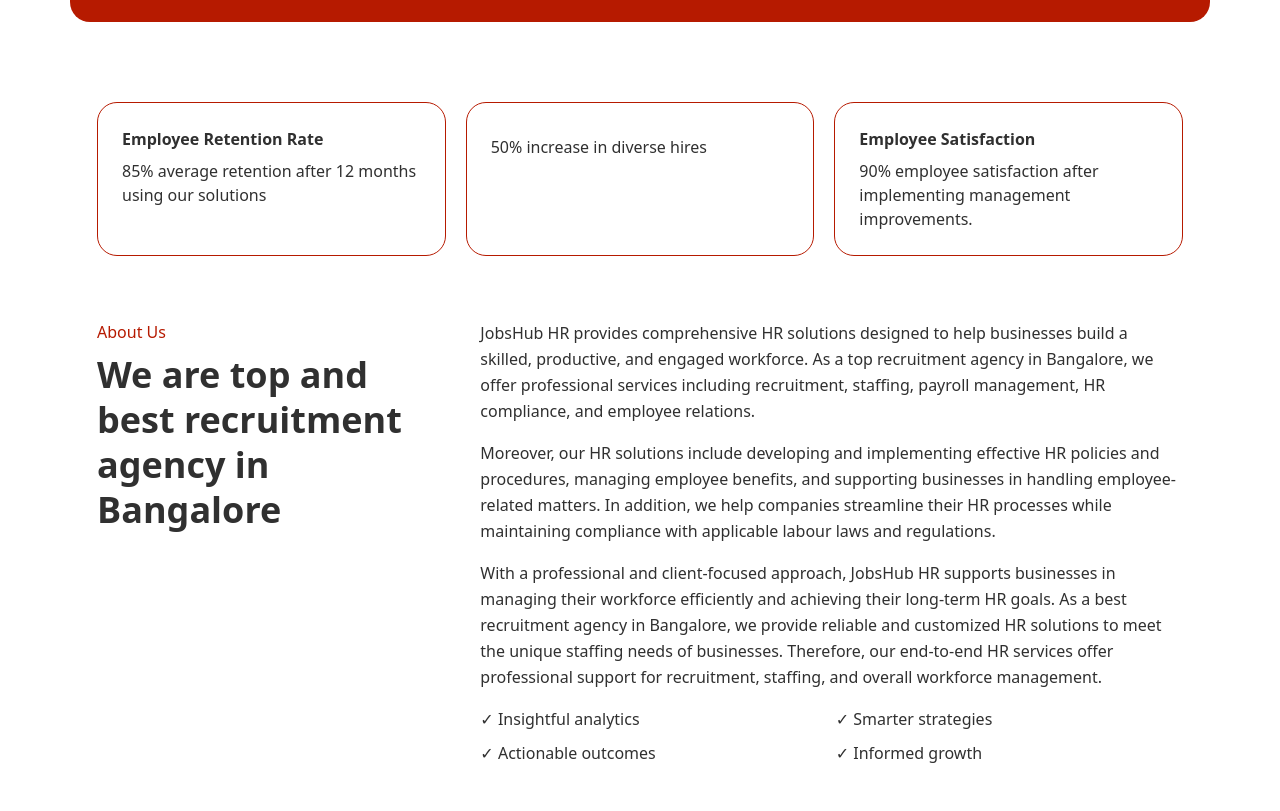
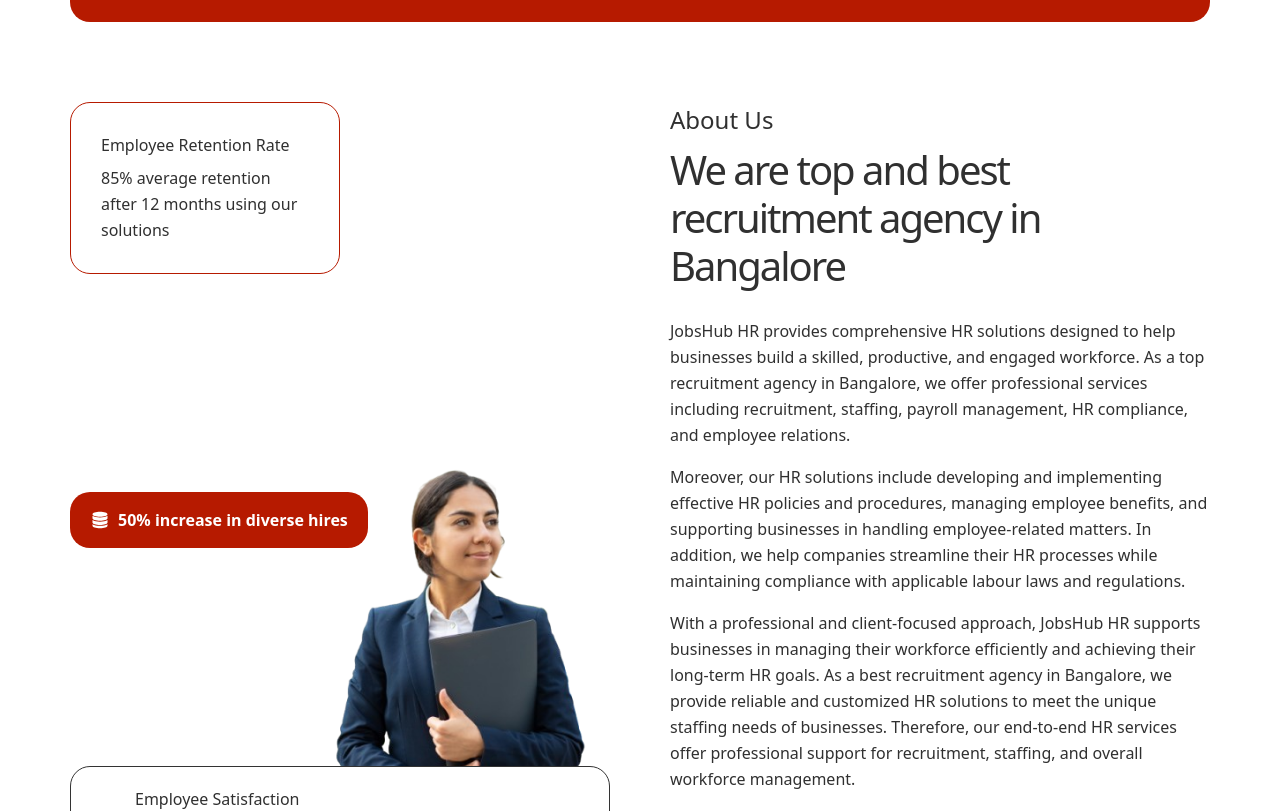
Before and after one commit to Yashwanth1228/JobsHub-HR, a Next.js app: page / in a window 1280 px wide. Shown: the part 1109-1920 px from the top of the page. Built offline with nearby package versions, Linux system fonts and the light colour scheme.

Commit message:
About Us section UI changes done

```diff
--- a/src/components/home/HomeSections.js
+++ b/src/components/home/HomeSections.js
@@ -27,17 +27,20 @@ export default function HomeSections() {
       </section>
 
       <section aria-labelledby="about-heading" className="py-16 text-[#303030] md:py-20">
-        <div className={wrap}>
-          <div className="grid gap-5 md:grid-cols-3">
-            {[['Employee Retention Rate', '85% average retention after 12 months using our solutions'], ['', '50% increase in diverse hires'], ['Employee Satisfaction', '90% employee satisfaction after implementing management improvements.']].map(([title, text]) => <div key={text} className="rounded-[20px] border border-[#b61a00] p-6">{title && <h3 className="font-semibold">{title}</h3>}<p className="mt-2">{text}</p></div>)}
+        <div className="mx-auto grid max-w-[1140px] gap-10 px-6 lg:grid-cols-2 lg:gap-[60px] lg:px-0">
+          <div className="relative mx-auto flex min-h-[440px] w-full max-w-[540px] flex-col justify-between overflow-hidden sm:min-h-[500px]">
+            <Image src={img("happy-businesswoman-holding-folder-removebg-preview.png")} alt="Recruitment professional holding a folder" width={612} height={408} sizes="(max-width: 1023px) 90vw, 50vw" className="pointer-events-none absolute -right-[18%] bottom-[85px] h-auto w-full" />
+            <div className="relative z-10 w-[min(50%,270px)] min-w-[155px] rounded-[20px] border border-[#b61a00] bg-white p-5 sm:p-[30px]"><h3>Employee Retention Rate</h3><p className="mt-2 leading-relaxed">85% average retention after 12 months using our solutions</p></div>
+            <div className="relative z-10 my-4 flex w-fit max-w-[55%] items-center gap-2 rounded-[20px] bg-[#b61a00] px-4 py-4 text-sm font-semibold text-white sm:px-5 lg:max-w-none lg:whitespace-nowrap lg:text-base"><svg aria-hidden="true" viewBox="0 0 24 24" className="h-5 w-5 shrink-0 fill-current"><path d="M12 2C7 2 3 3.3 3 5s4 3 9 3 9-1.3 9-3-4-3-9-3Zm-9 5v3c0 1.7 4 3 9 3s9-1.3 9-3V7c-2 1.4-5.5 2-9 2S5 8.4 3 7Zm0 5v3c0 1.7 4 3 9 3s9-1.3 9-3v-3c-2 1.4-5.5 2-9 2s-7-.6-9-2Zm0 5v2c0 1.7 4 3 9 3s9-1.3 9-3v-2c-2 1.4-5.5 2-9 2s-7-.6-9-2Z" /></svg><span>50% increase in diverse hires</span></div>
+            <div className="relative z-10 flex items-center gap-4 rounded-[20px] border border-[#333] bg-white p-5"><svg aria-hidden="true" viewBox="0 0 24 24" className="h-7 w-7 shrink-0 fill-none stroke-black" strokeWidth="2"><circle cx="12" cy="12" r="9" /><path d="M8 14c1 2 2.3 3 4 3s3-1 4-3M8.5 9h.01M15.5 9h.01" strokeLinecap="round" strokeWidth="2.5" /></svg><div><h3>Employee Satisfaction</h3><p className="mt-2 leading-relaxed">90% employee satisfaction after implementing management improvements.</p></div></div>
           </div>
-          <div className="mt-16 grid gap-8 md:grid-cols-[1fr_2fr]">
-            <div><p className="text-[#b61a00]">About Us</p><h2 id="about-heading" className={`${heading} mt-2`}>We are top and best recruitment agency in Bangalore</h2></div>
-            <div className="space-y-4 leading-relaxed">
+          <div className="min-w-0">
+            <p className="text-[24px]">About Us</p><h2 id="about-heading" className="mt-2 text-[30px] leading-[1.2] font-normal tracking-[-1px] md:text-[40px] md:tracking-[-2px]">We are top and best recruitment agency in Bangalore</h2>
+            <div className="mt-7 space-y-4 leading-relaxed">
               <p>JobsHub HR provides comprehensive HR solutions designed to help businesses build a skilled, productive, and engaged workforce. As a top recruitment agency in Bangalore, we offer professional services including recruitment, staffing, payroll management, HR compliance, and employee relations.</p>
               <p>Moreover, our HR solutions include developing and implementing effective HR policies and procedures, managing employee benefits, and supporting businesses in handling employee-related matters. In addition, we help companies streamline their HR processes while maintaining compliance with applicable labour laws and regulations.</p>
               <p>With a professional and client-focused approach, JobsHub HR supports businesses in managing their workforce efficiently and achieving their long-term HR goals. As a best recruitment agency in Bangalore, we provide reliable and customized HR solutions to meet the unique staffing needs of businesses. Therefore, our end-to-end HR services offer professional support for recruitment, staffing, and overall workforce management.</p>
-              <ul className="grid gap-2 sm:grid-cols-2">{["Insightful analytics", "Smarter strategies", "Actionable outcomes", "Informed growth"].map(x => <li key={x}>✓ {x}</li>)}</ul>
+              <ul className="grid gap-x-5 gap-y-4 pt-3 sm:grid-cols-2">{["Insightful analytics", "Smarter strategies", "Actionable outcomes", "Informed growth"].map(x => <li key={x} className="flex items-center gap-2"><span aria-hidden="true" className="text-xl font-bold text-black">✔</span>{x}</li>)}</ul>
             </div>
           </div>
         </div>
```
Also changed, not shown: public/images/home/happy-businesswoman-holding-folder-removebg-preview.png (added), 1 other file (tests, documents, lock files or other folders).
